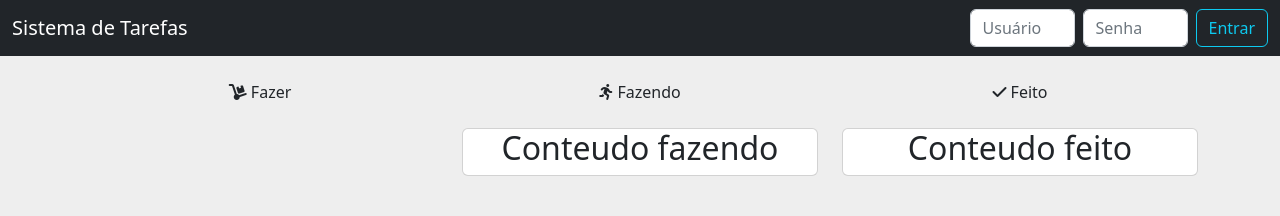
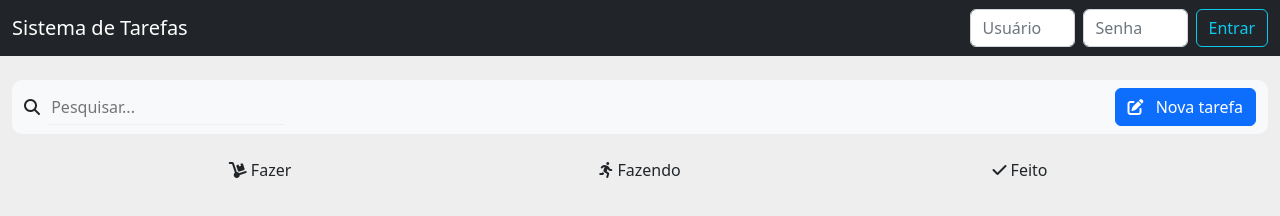
Before and after one commit to GabrielBorges666/GERENCIADO-DE-TAREFAS, a plain HTML site: page index.html in a window 1280 px wide. Drawn offline with nearby package versions, Linux system fonts and the light colour scheme.

Commit message:
atualizaçao

```diff
--- a/css/style.css
+++ b/css/style.css
@@ -28,3 +28,16 @@ body {
 .text-decoration-none {
     text-decoration: none !important;
 }
+
+.rounded-10{
+    border-radius: 10px;
+}
+
+.search{
+    margin-left: 5px;
+    border: none;
+    border-bottom: solid 1px #eee;
+    font-size: 16px;
+    color: rgba(var(--bs-light-rgb),var(--bs-bg-opacity));
+    background-color: rgba(var(--bs-light-rgb),var(--bs-bg-opacity));
+}
--- a/index.html
+++ b/index.html
@@ -57,19 +57,23 @@
     </header>
 
     <section>
-        <div class="container-fluid">
+        <div class="container-fluid mt-4 px-4">
             <div class="row">
-                <div class="col-md-12 text-center d-none p-0" id="new_task">
-                    <nav class="navbar bg-light">
+                <div class="col-md-12 text-center d-none-teste p-0" id="new_task">
+                    <nav class="navbar bg-light rounded-10">
                         <div class="container-fluid">
-                            <input class="navbar-brand me-2"
-                            type="search" placeholder="Pesquisar..."
-                            aria-label="Pesquisar">
-                          <form class="d-flex" role="search">
+                            <div>
+                                <i class="fa fa-search"></i>
+                                <input class="navbar-brand search"
+                                type="search" placeholder="Pesquisar..."
+                                aria-label="Pesquisar">
+                            </div>
+                            <form class="d-flex" role="search">
                             <button type="button"
                                 class="btn btn-primary"
                                 data-bs-toggle="modal"
                                 data-bs-target="#modal_new_task">
+                                <i class="fa fa-pen-to-square pe-2"></i>
                                 Nova tarefa
                             </button>
                           </form>
@@ -96,30 +100,28 @@
                 </div>
 
 
-                <div class="col-md-4 text-center">
-                    <div>
+                <div class="col-md-4">
+                    <div class="text-center">
                         <span>
                             <i class="fa-solid fa-person-running"></i>
                             Fazendo
                         </span>
                     </div>
                     <div class="mt-4">
-                        <div class="card">
-                            <h2>Conteudo fazendo</h2>
-                        </div>
+                            <div id="doing_card_content">
+
+                            </div>
                     </div>
                 </div>
-                <div class="col-md-4 text-center">
-                    <div>
+                <div class="col-md-4 ">
+                    <div class="text-center">
                         <span>
                             <i class="fa-sharp fa-solid fa-check"></i>
                             Feito
                         </span>
                     </div>
                     <div class="mt-4">
-                        <div class="card">
-                            <h2>Conteudo feito</h2>
-                        </div>
+                        <div id="done_card_content"> </div>
                     </div>
                 </div>
             </div>
--- a/js/script.js
+++ b/js/script.js
@@ -62,6 +62,8 @@ function saveTask() {
     taskPriority    = $('#task_priority').val();
     taskStatus      = $('#task_status').val();
 
+    var statusId = taskStatus;
+
     var validate = this.formValidate(taskName, taskDate, taskPriority, taskStatus);
     this.formatInputs(taskDate, taskPriority, taskStatus);
 
@@ -94,9 +96,34 @@ function saveTask() {
     " </div>";
 
     if (validate) {
-        $('#do_card_content').append(taskCard);
+        this.setTaskCard(statusId, taskCard)
+
     }
 }
+
+function setTaskCard(statusId, taskCard){
+    var card;
+
+    switch(statusId) {
+        case '1':
+            card = $('#do_card_content').append(taskCard);
+            break
+        case '2':
+            card = $('#doing_card_content').append(taskCard);
+            break
+        case '3':
+            card = $('#done_card_content').append(taskCard);
+            break
+        default:
+            alert('ERRO');
+            break;
+    }
+
+    return card;
+
+
+}
+
 
 function formValidate(taskName, taskDate, taskPriority, taskStatus) {
     var result = true;
```
